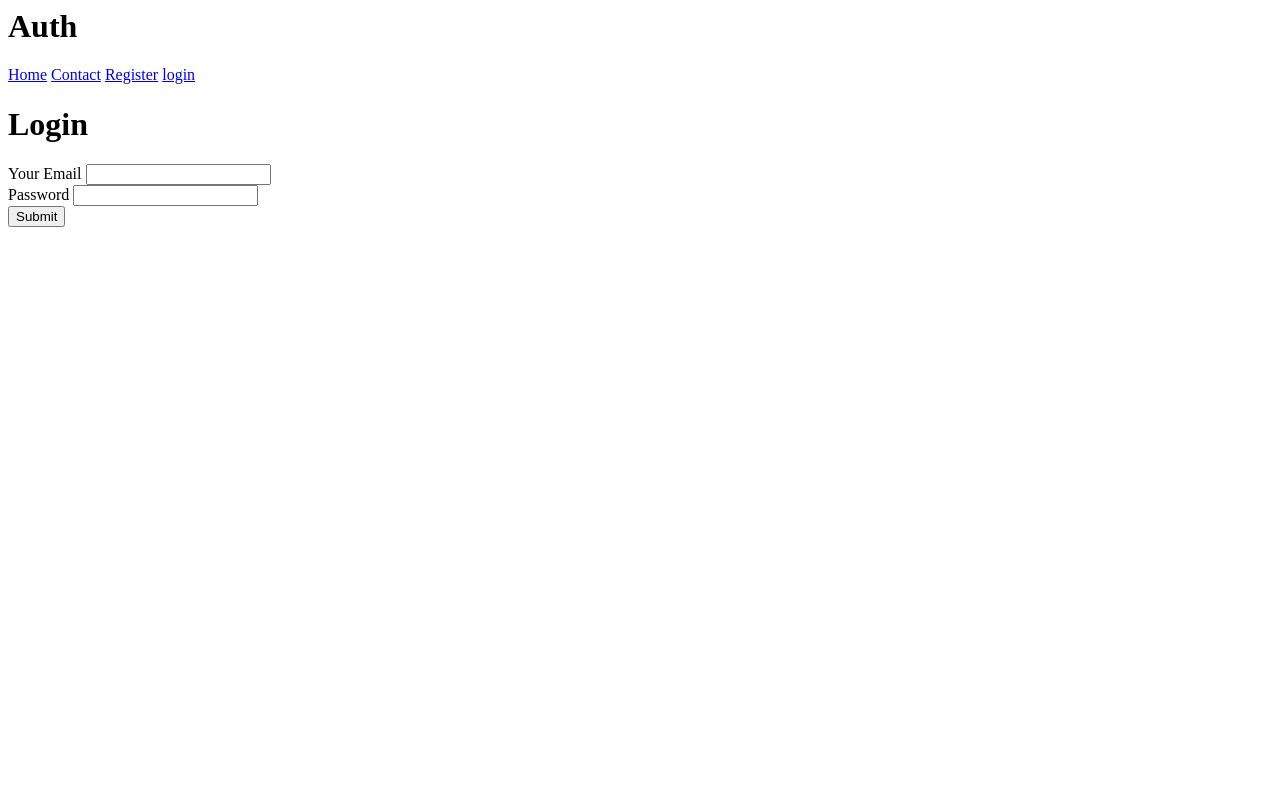
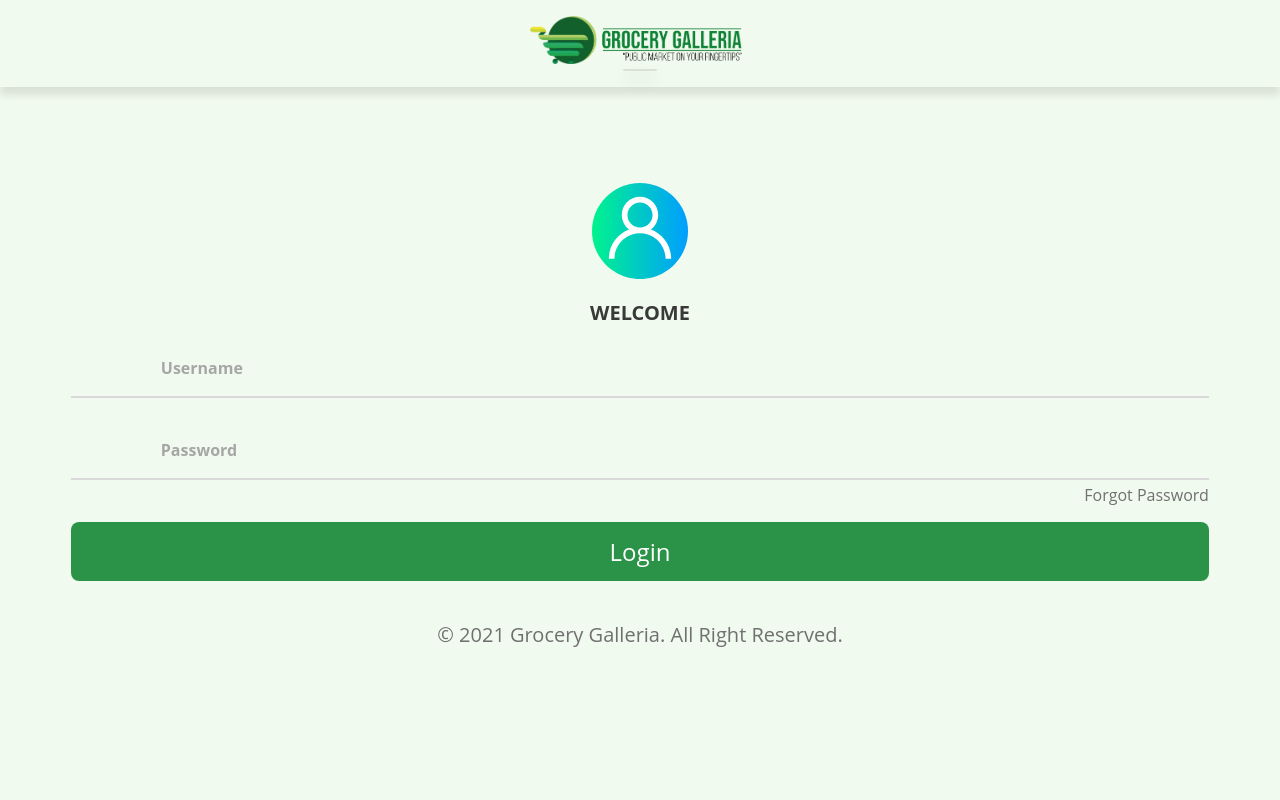
Before and after one commit to Group-24-VDSL/Grocery-Galleria, a PHP site: page /login in a window 1280 px wide. Run offline with PHP 8.4, Linux system fonts and the light colour scheme; data that the repository does not hold is empty; some libraries are stand-ins or nearby versions.

Commit message:
add -FieldOnly input field -Login Page

```diff
--- a/controllers/AuthController.php
+++ b/controllers/AuthController.php
@@ -22,8 +22,9 @@ class AuthController extends Controller
         if($request->isPost()){
             $loginForm->loadData($request->getBody());
             if($loginForm->validate() && $loginForm->login()){
-//                Application::$app->response->redirect('/');
-                $response->redirect('/');
+                Application::$app->response->redirect('/');
+//                $response->redirect('/contact');
+                echo "success";
                 return;
             }
 
@@ -63,7 +64,6 @@ class AuthController extends Controller
 
     public function profile()
     {
-
         return $this->render('profile');
     }
 
--- a/core/form/Form.php
+++ b/core/form/Form.php
@@ -6,9 +6,9 @@ use app\core\Model;
 
 class Form
 {
-    public static function begin($action, $method)
+    public static function begin($action, $method,$classes=[])
     {
-        echo sprintf('<form action="%s" method="%s">', $action, $method);
+        echo sprintf('<form action="%s" method="%s" class="%s">', $action, $method,implode(" ",$classes));
         return new Form();
     }
 
@@ -20,6 +20,10 @@ class Form
         return new InputField($model,$attribute);
     }
 
+    public function fieldonly(Model $model,$attribute,$classes=[]){
+        return new InputFieldOnly( $model,$attribute,$classes);
+    }
+
     public function textArea(Model $model,$attribute){
         return new TextArea($model,$attribute);
     }
--- /dev/null
+++ b/core/form/InputFieldOnly.php
@@ -0,0 +1,48 @@
+<?php
+
+namespace app\core\form;
+
+use app\core\Model;
+
+class InputFieldOnly
+{
+    const TYPE_EMAIL = 'email';
+    const TYPE_TEXT = 'text';
+    const TYPE_PASSWORD = 'password'; //add more types lists, checkboxes etc
+
+    public string $type;
+
+    public Model $model;
+    public string $attribute;
+    public $classes = [];
+
+    public function __construct(Model $model, string $attribute,$classes=[]){
+        $this->type = self::TYPE_TEXT;
+        $this->model = $model;
+        $this->attribute = $attribute;
+        $this->classes=$classes;
+    }
+
+    public function passwordField()
+    {
+        $this->type = self::TYPE_PASSWORD;
+        return $this;
+    }
+
+    public function emailField()
+    {
+        $this->type = self::TYPE_EMAIL;
+        return $this;
+    }
+
+    public function __toString()
+    {
+        return sprintf('<input type="%s" name="%s" style="%s" value="%s" class="%s">',
+            $this->type,
+            $this->attribute,
+            $this->model->hasError($this->attribute) ? "border: 1px solid red;" : '',
+            $this->model->{$this->attribute},
+            $this->classes ? implode(" ",$this->classes): ""
+        );
+    }
+}
--- a/models/User.php
+++ b/models/User.php
@@ -20,14 +20,13 @@ class User extends UserModel
 
     public function save()
     {
-
         $this->password = password_hash($this->password,PASSWORD_BCRYPT);
         return parent::save(); //call the parent DBModel::save
     }
 
     public static function tableName(): string
     {
-        return 'users'; //table name
+        return 'login'; //table name
     }
 
     public function rules(): array
--- /dev/null
+++ b/public/css/Auth.css
@@ -0,0 +1,267 @@
+:root{
+  --header-height: 2.5rem;
+  --searchbar-height: 5rem;
+  --first-color:#2b9348;
+  --first-color-alt: #55a630;
+  --title-color: #393939;
+  --text-color:#707070;
+  --text-color-light:#A6A6A6;
+  --body-color:#ffffff;
+  --container-color: #FFFFFF;
+  --header-color: #f1faee;
+
+  --body-font: "Open Sans", sans-serif;
+  --biggest-font-size: 2.5rem;
+  --h1-font-size: 1.5rem;
+  --h2-font-size: 1.25rem;
+  --h3-font-size:1rem;
+  --normal-font-size:1rem;
+  --small-font-size: .8rem;
+  --smaller-font-size: .75rem;
+
+  --font-medium: 500;
+  --font-semi-bold: 600;
+
+  --mb-1: .5rem;
+  --mb-2: 1rem;
+  --mb-3: 1.5rem;
+  --mb-4: 2rem;
+  --mb-5: 2.5rem;
+  --mb-6: 3rem;
+
+}
+* {
+  font-family: var(--body-font);
+  margin: 0;
+  padding: 0;
+  box-sizing: border-box;
+  outline: none;
+  border:none;
+  text-decoration: none;
+  text-transform: capitalize;
+  transition: all .2s linear;
+}
+
+html {
+  background-color: var(--header-color);
+  overflow-x: hidden;
+  scroll-behavior: smooth;
+}
+
+.btn{
+  display: inline-block;
+  margin-top: 1rem;
+  background-color: var(--first-color);
+  color:var(--body-color);
+  padding: .8rem 3rem;
+  font-size: var(--h1-font-size);
+  border-radius: .5rem;
+  transition: .3s;
+  width: 100%;
+}
+.btn:hover{
+  background-color: var(--first-color-alt);
+}
+.header-1{
+  background:var(--header-color);
+  display: flex;
+  align-items: center;
+  justify-content: space-between;
+  padding:1rem 9%;
+  box-shadow: 0 .5rem .5rem rgba(0,0,0,.1);
+ }
+
+ .logo-img{
+   padding-right: .5rem;
+   max-width: 220px;
+   height: auto;
+
+  }
+ .header-1 .logout{
+   font-size: 2rem;
+   color:var(--title-color);
+   padding: 0 1rem;
+   border:.1rem solid rgba(0,0,0,.1);
+   box-shadow: 0 .5rem 1rem rgba(0,0,0,.2);
+   border-radius: .5rem;
+  }
+  .logout:hover{
+    background-color: #e63946;
+    transition: .3s;
+  }
+
+  .container {
+    display: flex;
+    flex-wrap: wrap;
+    margin-top: 2.5rem;
+    gap: 2rem;
+    align-content: center;
+    justify-content: space-between;
+    box-sizing: border-box;
+
+  }
+  .subcontainer{
+    flex: 1 1 40rem;
+    text-align: center;
+    padding: 2rem 6%;
+    overflow: hidden;
+    position: relative;
+  }
+  .subcontainer img {
+    width: 100%;
+  }
+
+  .subcontainer .user {
+    width: 6rem;
+  }
+  .subcontainer form{
+    padding: 0 5%;
+  }
+  .subcontainer form h2 {
+    font-size: var(--h2-font-size);
+    text-transform: uppercase;
+    margin: 15px 0;
+    color:var(--title-color);
+  }
+
+  .subcontainer .input-div {
+    position: relative;
+    display: grid;
+    grid-template-columns: 7% 93%;
+    margin: 25px 0;
+    padding: 5px 0;
+    border-bottom: 2px solid #d9d9d9;
+  }
+
+  .subcontainer .input-div::after,
+  .subcontainer .input-div::before {
+    content: '';
+    position: absolute;
+    bottom: -2px;
+    width: 0;
+    height: 2px;
+    background-color: var(--first-color);
+    transition: 0.3s;
+  }
+  .subcontainer .input-div::after {
+    right: 50%;
+  }
+  .subcontainer .input-div::before {
+  left: 50%;
+}
+.subcontainer .input-div .input-div.focus .icon i {
+  color: var(--first-color);
+}
+
+.subcontainer .input-div.focus div h5 {
+  top: -5px;
+  font-size: 15px;
+}
+.subcontainer .input-div.focus::after,
+.subcontainer .input-div.focus::before {
+  width: 50%;
+}
+
+.subcontainer .input-div.one {
+  margin-top: 0;
+}
+.subcontainer .input-div.two {
+  margin-bottom: 4px;
+}
+.subcontainer .icon {
+  display: flex;
+  justify-content: center;
+  align-items: center;
+}
+
+.subcontainer .icon i {
+  font-size: var(--h1-font-size);
+  color:var(--text-color);
+  transition: 0.3s;
+}
+
+.subcontainer .input-div > div {
+  position: relative;
+  height: 45px;
+}
+.subcontainer .input-div > div h5 {
+  position: absolute;
+  left: 10px;
+  top: 50%;
+  transform: translateY(-50%);
+  color:var(--text-color-light);
+  font-size: var(--h3-font-size);
+  transition: 0.3s;
+}
+
+.subcontainer .input {
+  position: absolute;
+  width: 100%;
+  height: 100%;
+  top: 0;
+  left: 0;
+  border: none;
+  outline: none;
+  background: none;
+  padding: 0.5rem 0.7rem;
+  font-size: var(--h2-font-size);
+  color:var(--text-color);
+  text-transform: none;
+}
+
+.subcontainer a {
+  display: block;
+  text-align: right;
+  text-decoration: none;
+  color: var(--text-color);
+  font-size: var(--h3-font-size);
+  transition: 0.3s;
+}
+
+.subcontainer a:hover {
+  color: #55a630;
+}
+
+.footer-copyright{
+  flex: 1 1 40rem;
+  text-align: center;
+  font-size: var(--h2-font-size);
+  color: var(--text-color);
+  margin-top: 2rem;
+}
+
+/* @media screen and (max-width: 1000px) {
+  .subcontainer form{
+    width: 60%;
+  }
+  .subcontainer form h2{
+    font-size: 2.4rem;
+    margin: 8px 0;
+  }
+  .subcontainer img{
+    width: 60%;
+  }
+}
+
+@media screen and (max-width: 900px) {
+  /* .subcontainer form{
+    align-items: flex-start;
+  } */
+
+
+
+  @media(max-width:1460px){
+    .header-1{
+      flex-flow: column;
+    }
+    .subcontainer{
+      flex-flow: column;
+      justify-content: center;
+      padding: .5rem;
+    }
+    .subcontainer .main-img{
+      display: none;
+    }
+  }
+  @media(max-width:580px){
+  }
--- /dev/null
+++ b/public/js/Auth.js
@@ -0,0 +1,17 @@
+ const inputs = document.querySelectorAll('.input')
+
+ function focusFunc(){
+   let parent = this.parentNode.parentNode;
+   parent.classList.add('focus');
+ }
+ function blurFunc(){
+   let parent = this.parentNode.parentNode;
+   if(this.value == ""){
+    parent.classList.remove('focus');
+   }
+ }
+
+ inputs.forEach(input =>{
+   input.addEventListener('focus',focusFunc);
+   input.addEventListener('blur',blurFunc);
+ });
--- a/views/layouts/auth.php
+++ b/views/layouts/auth.php
@@ -1,6 +1,21 @@
-<h1>Auth</h1>
-<a href="/">Home</a>
-<a href="/contact">Contact</a>
-<a href="/register">Register</a>
-<a href="/login">login</a>
+<!DOCTYPE html>
+<html lang="en">
+<head>
+    <meta charset="UTF-8">
+    <meta http-equiv="X-UA-Compatible" content="IE=edge">
+    <meta name="viewport" content="width=device-width, initial-scale=1.0">
+    <link rel="stylesheet" href="./css/Auth.css">
+    <title>Login</title>
+</head>
+<body>
+<header>
+    <div class="header-1">
+        <a href="#" class="logo"><img class="logo-img" src="./img/logo2.png" alt="" srcset=""></a>
+        <a href="" class="logout"><i class="fas fa-sign-out-alt"></i></a>
+    </div>
+</header>
 {{content}}
+<p class="footer-copyright">&#169; 2021 Grocery Galleria. All right reserved.</p>
+<script type="text/javascript" src="./js/Auth.js"></script>
+</body>
+</html>
--- a/views/login.php
+++ b/views/login.php
@@ -1,22 +1,37 @@
 <?php
 /** @var $model \app\models\User **/
+/** @var $form \core\form\Form */
 ?>
 
-<h1>Login</h1>
 
-<?php $form = \app\core\form\Form::begin("","post");?>
-<?php echo $form->field($model,'email')->emailField(); ?>
-<?php echo $form->field($model,'password')->passwordField(); ?>
-<button type="submit">Submit</button>
-<?php \app\core\form\Form::end(); ?>
-<!--<form action="" method="post">-->
-<!--    <div >-->
-<!--        <label >Email address</label>-->
-<!--        <input type="email" name="username">-->
-<!--    </div>-->
-<!--    <div>-->
-<!--        <label>Password</label>-->
-<!--        <input type="password" name="password">-->
-<!--    </div>-->
-<!--    <button type="submit">Submit</button>-->
-<!--</form>-->
+<div class="container">
+    <div class="subcontainer">
+        <img class="main-img" src="./img/login-background.png" alt="">
+    </div>
+    <div class="subcontainer">
+        <?php $form = \app\core\form\Form::begin("","post");?>
+            <img class="user" src="./img/user.svg" alt="">
+            <h2>Welcome</h2>
+            <div class="input-div one">
+                <div class="icon">
+                    <i class="fas fa-user"></i>
+                </div>
+                <div>
+                    <h5>Username</h5>
+                    <?php echo $form->fieldonly($model,'email',["input"])->emailField(); ?>
+                </div>
+            </div>
+            <div class="input-div two">
+                <div class="icon">
+                    <i class="fas fa-lock"></i>
+                </div>
+                <div>
+                    <h5>Password</h5>
+                    <?php echo $form->fieldonly($model,'password',["input"])->passwordField(); ?>
+                </div>
+            </div>
+            <a href="#">Forgot Password</a>
+            <input class="btn" type="submit" name="" id="" value="Login">
+        <?php \app\core\form\Form::end(); ?>
+    </div>
+</div>
```
Also changed, not shown: core/form/LoginInputField.php (added, +34 -0 lines), public/img/login-background.png (added), public/img/logo2.png (added), public/img/user.svg (added).
